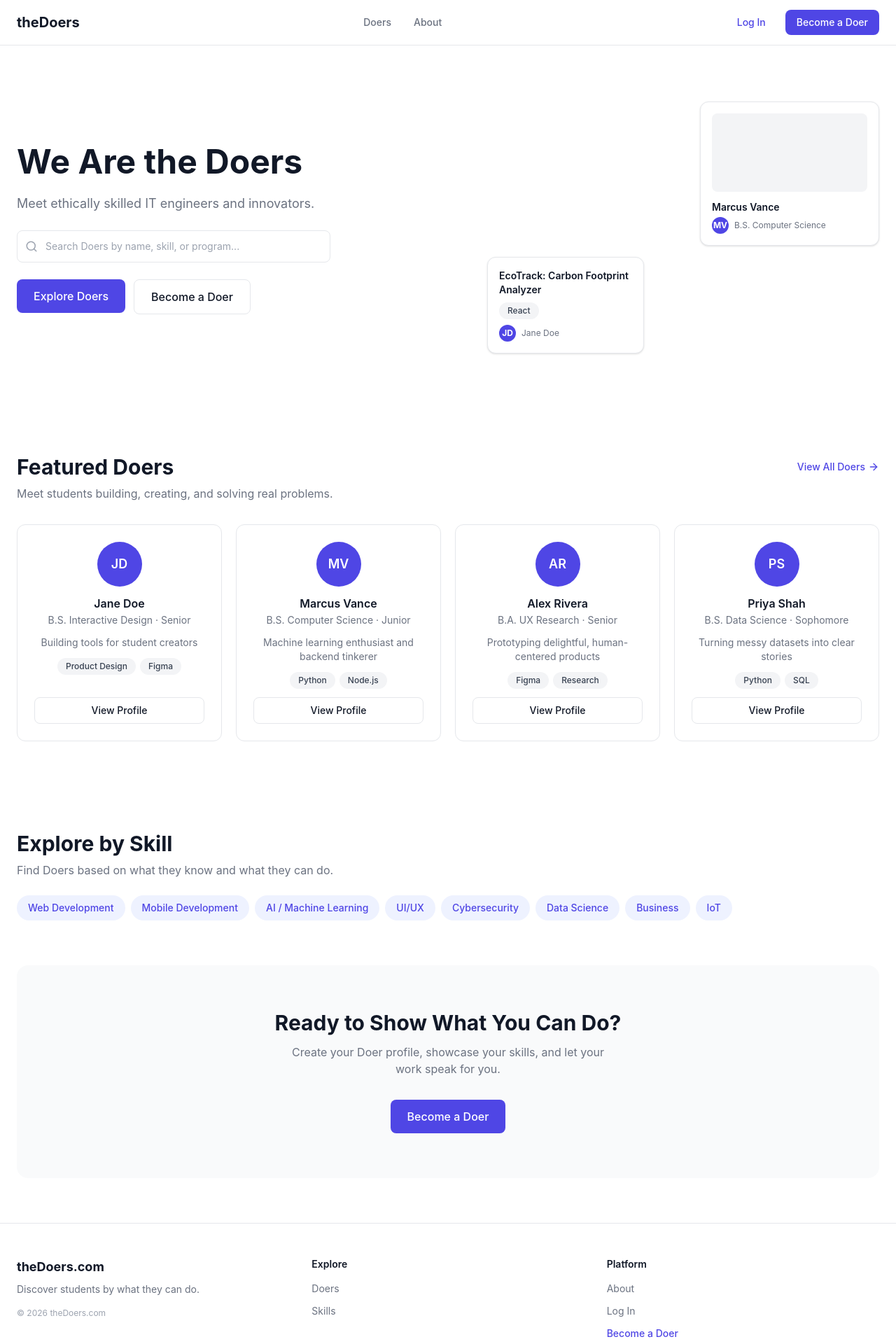
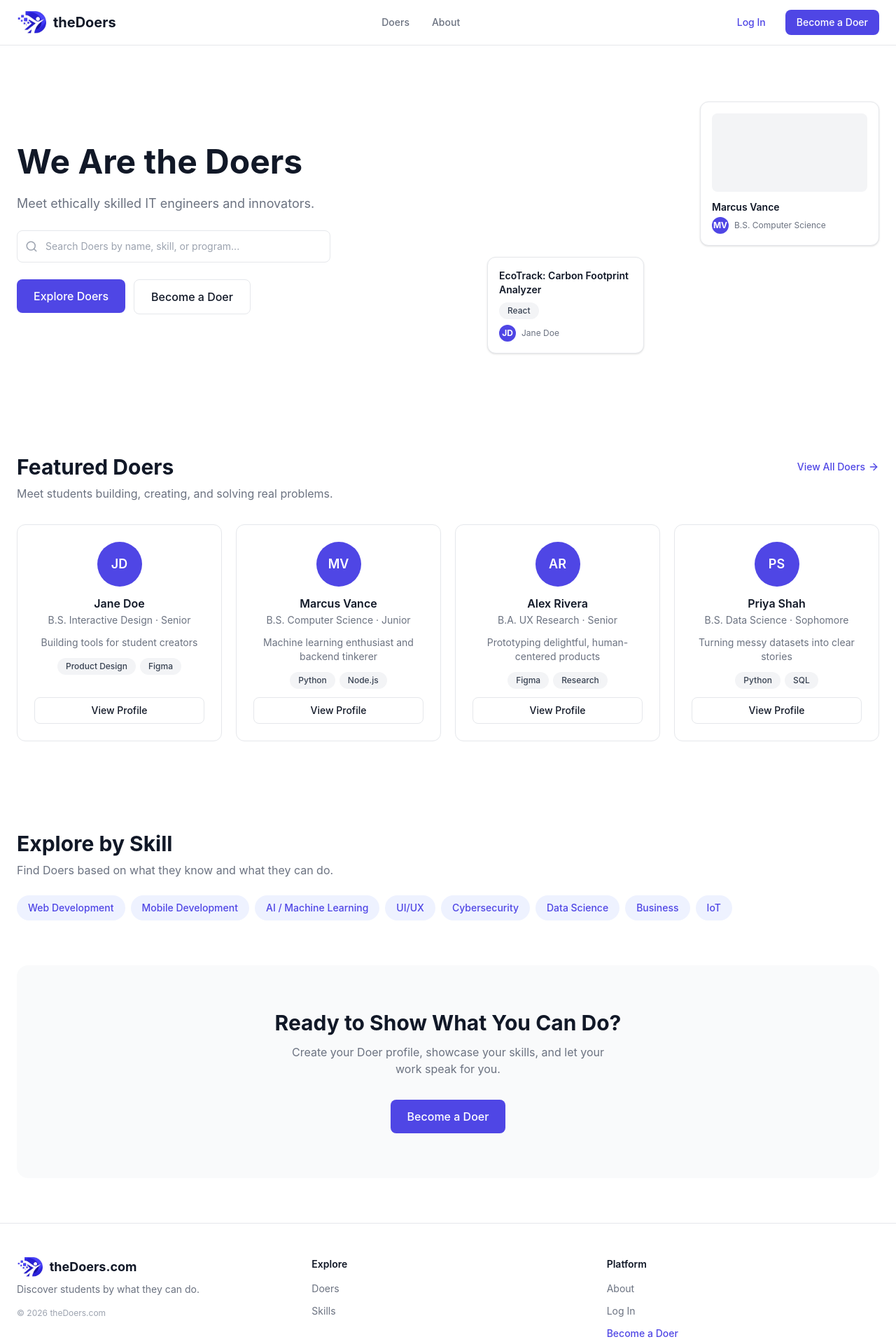
Before and after one commit to AroTech23/theDoers, a Next.js app: page / in a window 1280 px wide. Shown: the top 1920 px of the page at 70% size. Built offline with nearby package versions, Linux system fonts and the light colour scheme.

Commit message:
feat: add cropped logo icon to all navbars and footer

```diff
--- a/components/admin/AdminNavbar.tsx
+++ b/components/admin/AdminNavbar.tsx
@@ -18,8 +18,9 @@ export default function AdminNavbar() {
       <div className="max-w-7xl mx-auto px-6 h-16 flex items-center justify-between">
         {/* Logo and primary navigation links */}
         <div className="flex items-center gap-10">
-          <Link href="/" className="text-xl font-bold text-[#111827] hover:text-[#4F46E5] transition-colors">
-            theDoers<span className="text-[#4F46E5]">.com</span>
+          <Link href="/" className="flex items-center gap-2.5 text-xl font-bold text-[#111827] hover:text-[#4F46E5] transition-colors group">
+            <img src="/logo-icon.png" alt="theDoers logo" className="h-8 w-auto object-contain group-hover:scale-105 transition-transform" />
+            <span>theDoers<span className="text-[#4F46E5]">.com</span></span>
           </Link>
 
           <nav className="flex items-center gap-1">
--- a/components/layout/AuthNavbar.tsx
+++ b/components/layout/AuthNavbar.tsx
@@ -12,8 +12,9 @@ interface AuthNavbarProps {
 export default function AuthNavbar({ rightLink }: AuthNavbarProps) {
   return (
     <nav className="flex items-center justify-between px-6 h-16 bg-white border-b border-[#E5E7EB]">
-      <Link href="/" className="text-xl font-bold text-[#111827]">
-        theDoers
+      <Link href="/" className="flex items-center gap-2.5 text-xl font-bold text-[#111827] hover:text-[#4F46E5] transition-colors group">
+        <img src="/logo-icon.png" alt="theDoers logo" className="h-8 w-auto object-contain group-hover:scale-105 transition-transform" />
+        <span>theDoers</span>
       </Link>
       {rightLink && (
         <Link
--- a/components/layout/DoerNavbar.tsx
+++ b/components/layout/DoerNavbar.tsx
@@ -21,8 +21,9 @@ export default function DoerNavbar() {
       <div className="max-w-7xl mx-auto px-6 h-full flex items-center justify-between">
         {/* Left: Logo */}
         <div className="flex-shrink-0">
-          <Link href="/" className="text-xl font-bold text-[#111827]">
-            theDoers
+          <Link href="/" className="flex items-center gap-2.5 text-xl font-bold text-[#111827] hover:text-[#4F46E5] transition-colors group">
+            <img src="/logo-icon.png" alt="theDoers logo" className="h-8 w-auto object-contain group-hover:scale-105 transition-transform" />
+            <span>theDoers</span>
           </Link>
         </div>
 
--- a/components/layout/Footer.tsx
+++ b/components/layout/Footer.tsx
@@ -23,8 +23,9 @@ export default function Footer() {
         <div className="grid grid-cols-1 md:grid-cols-3 gap-8">
           {/* Brand */}
           <div>
-            <Link href="/" className="text-lg font-bold text-[#111827]">
-              theDoers.com
+            <Link href="/" className="flex items-center gap-2.5 text-lg font-bold text-[#111827] group">
+              <img src="/logo-icon.png" alt="theDoers logo" className="h-7 w-auto object-contain group-hover:scale-105 transition-transform" />
+              <span>theDoers.com</span>
             </Link>
             <p className="mt-2 text-sm text-[#6B7280]">
               Discover students by what they can do.
--- a/components/layout/Navbar.tsx
+++ b/components/layout/Navbar.tsx
@@ -30,8 +30,9 @@ function NavbarContent() {
     <nav className="w-full bg-white border-b border-[#E5E7EB] sticky top-0 z-50">
       <div className="max-w-7xl mx-auto px-6 h-16 flex items-center justify-between">
         {/* Logo */}
-        <Link href="/" className="text-xl font-bold text-[#111827] hover:text-[#4F46E5] transition-colors">
-          theDoers
+        <Link href="/" className="flex items-center gap-2.5 text-xl font-bold text-[#111827] hover:text-[#4F46E5] transition-colors group">
+          <img src="/logo-icon.png" alt="theDoers logo" className="h-8 w-auto object-contain group-hover:scale-105 transition-transform" />
+          <span>theDoers</span>
         </Link>
 
         {/* Desktop Nav */}
```
Also changed, not shown: public/logo-icon.png (added).
